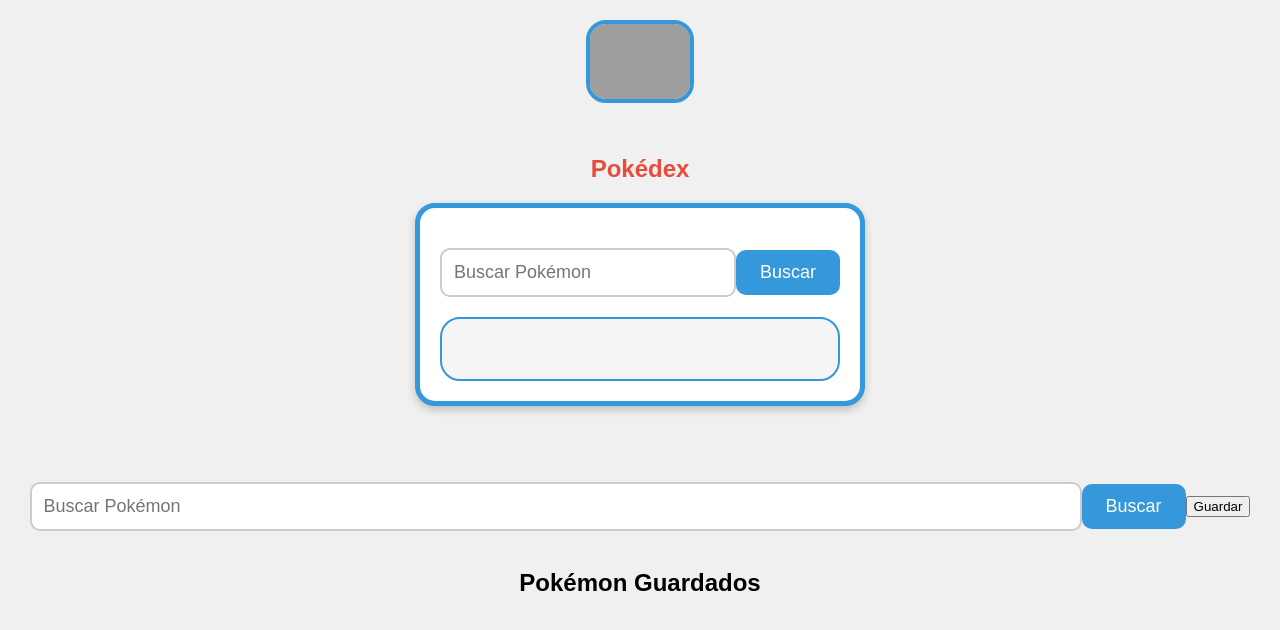
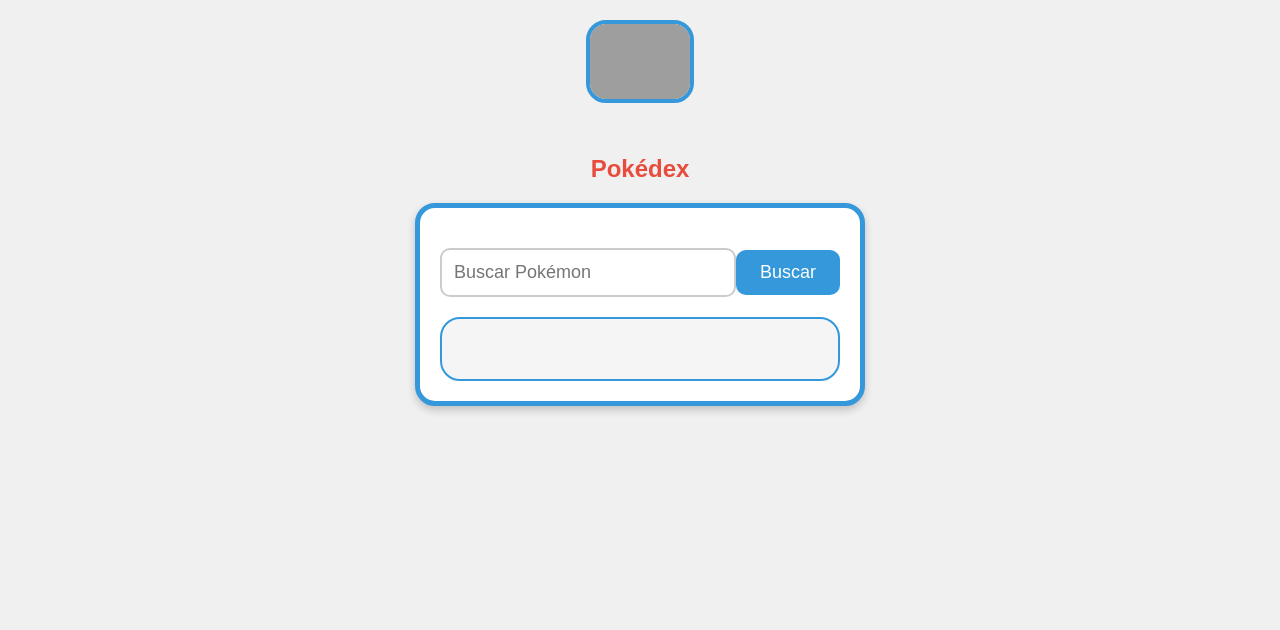
Before and after one commit to MangustRomeg2001/Tecnore.o, a plain HTML site: page index.html in a window 1280 px wide. Drawn offline with Linux system fonts and the light colour scheme; grey boxes are pictures that could not be loaded.

Commit message:
Update index.html

```diff
--- a/index.html
+++ b/index.html
@@ -29,18 +29,7 @@
 
 <br>
 <br>
-    <!-- Agrega el botón "Guardar" en la sección de búsqueda -->
-<div class="search">
-    <input type="text" id="searchInput" placeholder="Buscar Pokémon">
-    <button id="searchButton">Buscar</button>
-    <button id="saveButton">Guardar</button>
-</div>
-<br>
-    <!-- Agrega un espacio para mostrar los Pokémon guardados -->
-<div class="saved-pokemon">
-    <h2>Pokémon Guardados</h2>
-    <div id="savedPokemonList"></div>
-</div>
+
 
     <script src="script.js"></script>
 </body>
```
